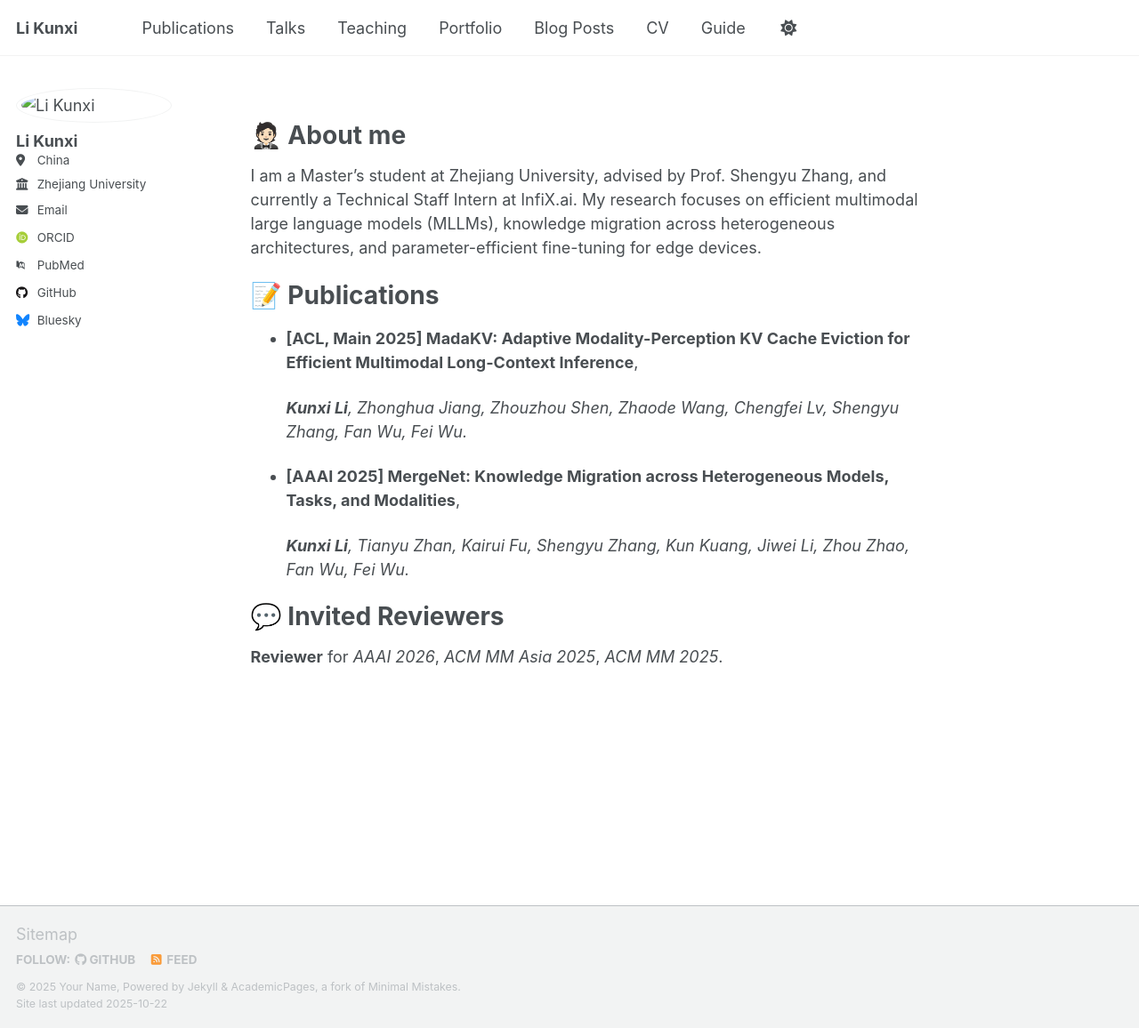
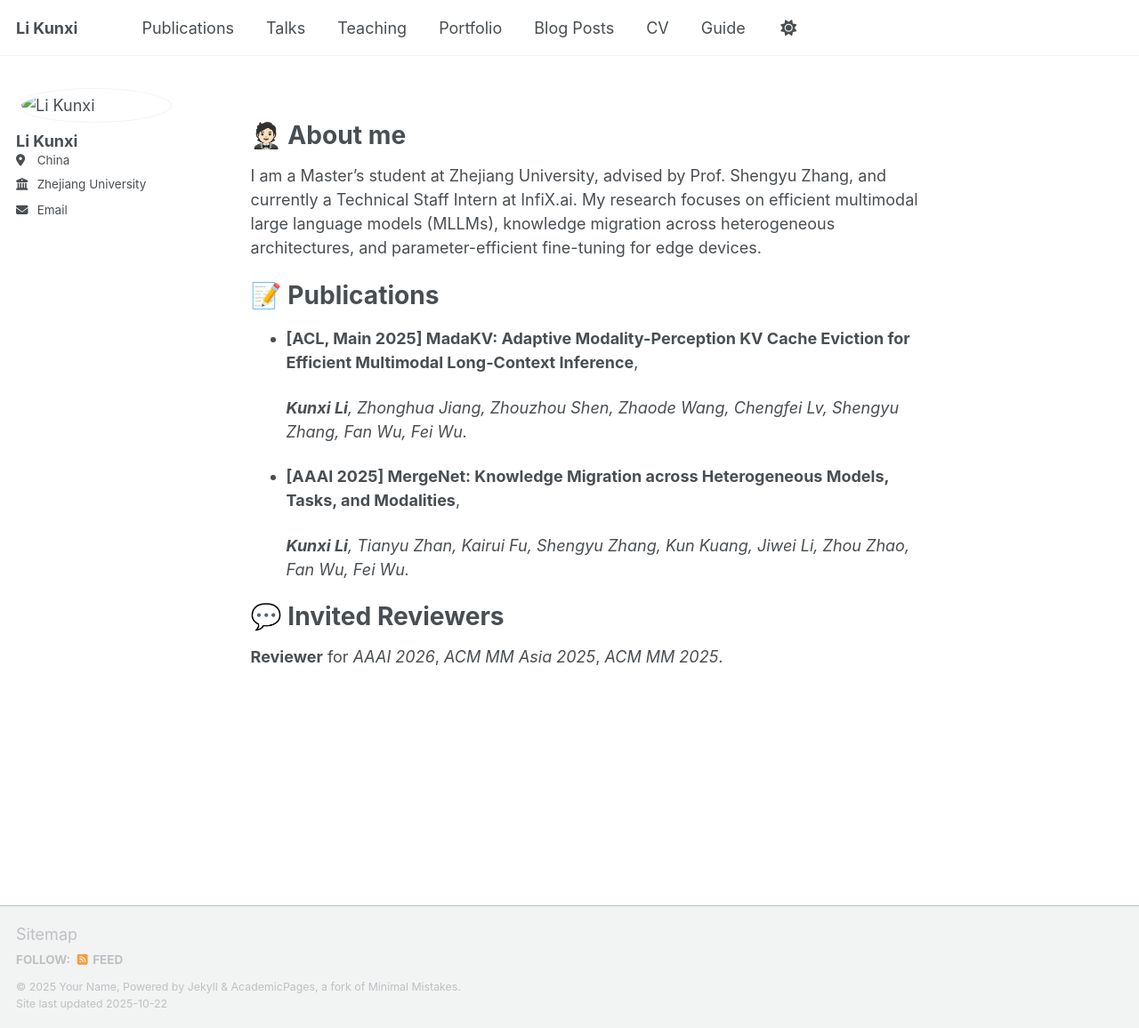
Before and after one commit to Fantasylii/fantasylii.github.io, a Jekyll site: the page built from _pages/about.md, in a window 1280 px wide and 1156 px high. Shown: the whole window at 89% size. Built offline with Jekyll 4.4.1, drawn with Linux system fonts in a browser that asks for light colours; some web fonts are replaced; a script that is not in the unit is left out.

Commit message:
Update _config.yml

```diff
--- a/_config.yml
+++ b/_config.yml
@@ -35,9 +35,7 @@ author:
   arxiv            : # URL - Update with the correct link to your profile
   inspire-hep      : # URL
   impactstory      : # URL
-  orcid            : "https://orcid.org/yourorcidurl"
   semantic         : # URL
-  pubmed           : "https://www.ncbi.nlm.nih.gov/pubmed/?term=john+snow"
   researchgate     : # URL
   scopus           : # URL
 
@@ -45,13 +43,10 @@ author:
   bitbucket        : # Username - Update with your username on the site
   codepen          : # Username
   dribbble         : # Username
-  github           : "academicpages"
-  kaggle           : # Username
   stackoverflow    : # User number or user number and name (i.e., use "1" or "1/jeff-atwood")
 
   # Social media
   artstation       : # Username
-  bluesky          : "bsky.app" # Replace this with you Bluesky username
   facebook         : # Username
   flickr           : # Username
   foursquare       : # Username
```
